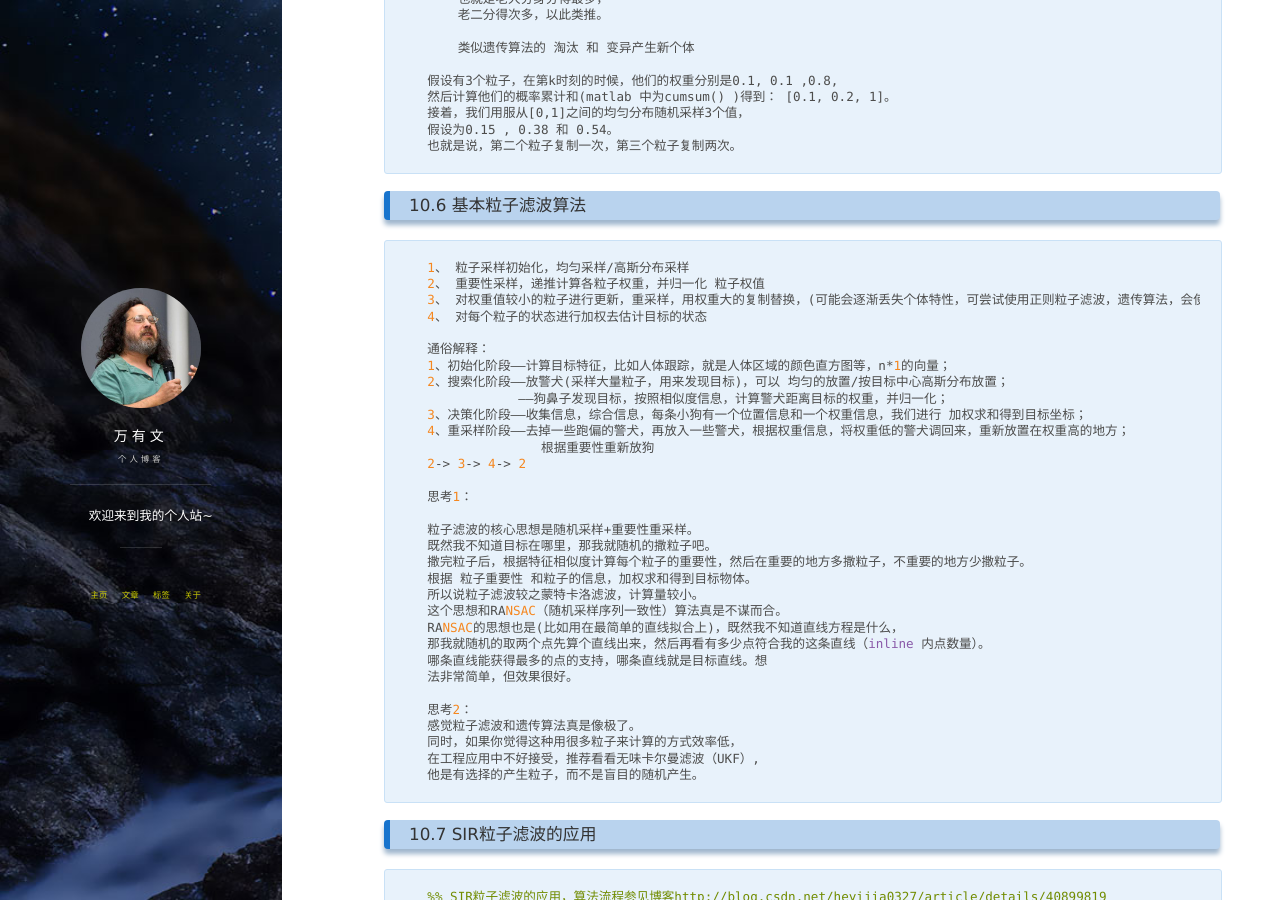
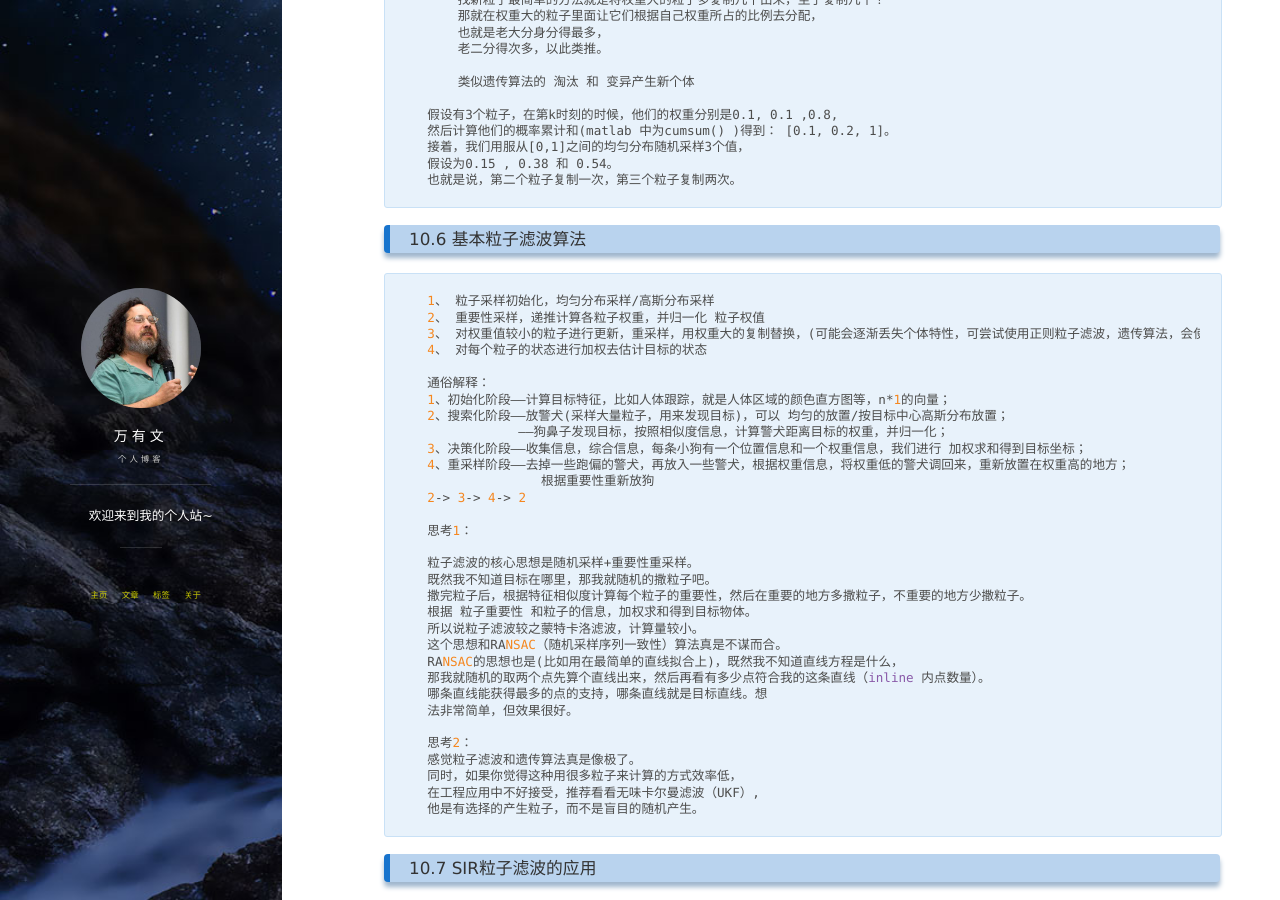
Before and after one commit to Ewenwan/ewenwan.github.io, a Jekyll site: the page built from _posts/2018-06-15-particlefilter.md, in a window 1280 px wide and 900 px high, scrolled down 2169 px. Built offline with Jekyll 4.4.1, drawn with Linux system fonts in a browser that asks for light colours; nearby versions of some CDN libraries; our own code applies the rules of GitHub Pages for plain Markdown files; comment, search, counter and statistics services are not loaded; part of the change alters nothing that is shown; some of the changed text lies outside the part shown.

Commit message:
Update 2018-06-15-particlefilter.md

```diff
--- a/_posts/2018-06-15-particlefilter.md
+++ b/_posts/2018-06-15-particlefilter.md
@@ -1,3 +1,13 @@
+---
+layout: post
+title: "粒子滤波"
+date: 2018-06-15
+description: "粒子滤波 贝叶斯滤波 蒙特卡洛采样 高斯均匀分布 遗传算法 留下好的基因"
+tag: 数学
+---
+
+[本文github地址](https://github.com/Ewenwan/ewenwan.github.io/blob/master/_posts/2018-06-15_kalmanfilter.md)
+
 
 # 11粒子滤波器
 [粒子滤波](http://blog.csdn.net/heyijia0327/article/details/40899819)
@@ -112,7 +122,7 @@
       也就是说，第二个粒子复制一次，第三个粒子复制两次。
 
 ### 10.6 基本粒子滤波算法
-      1、 粒子采样初始化，均匀采样/高斯分布采样
+      1、 粒子采样初始化，均匀分布采样/高斯分布采样
       2、 重要性采样，递推计算各粒子权重，并归一化 粒子权值
       3、 对权重值较小的粒子进行更新，重采样，用权重大的复制替换，(可能会逐渐丢失个体特性，可尝试使用正则粒子滤波，遗传算法，会使用交叉变异)
       4、 对每个粒子的状态进行加权去估计目标的状态
```
